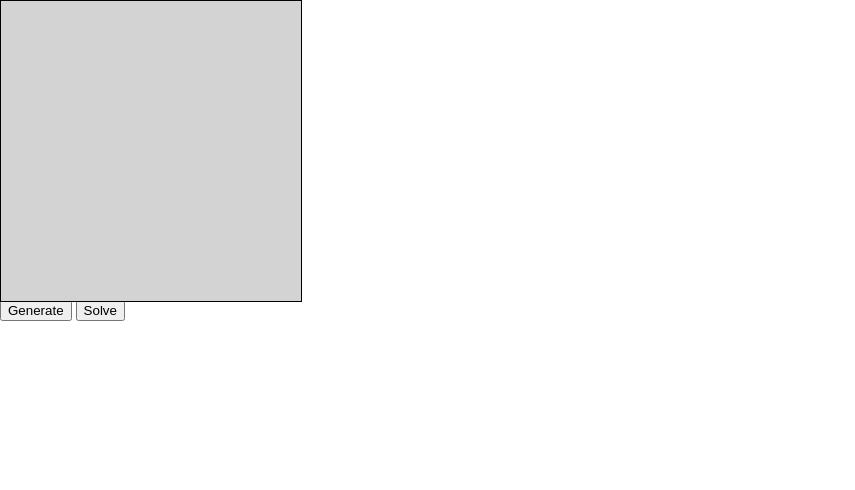
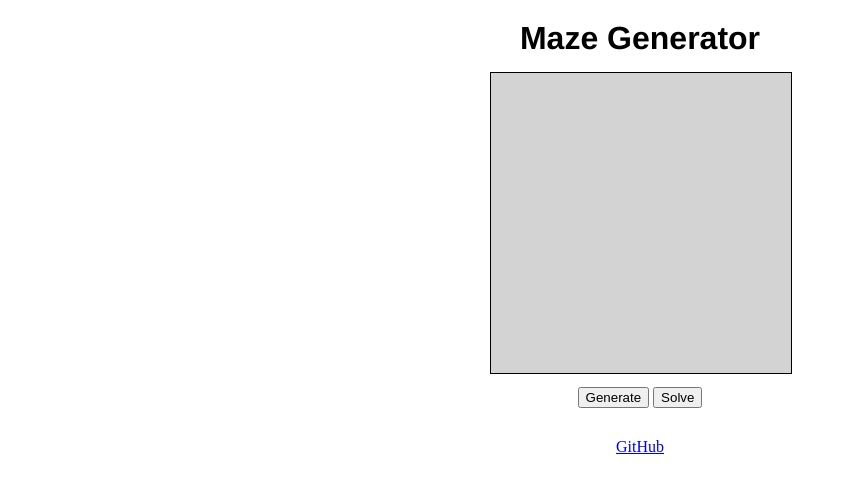
Before and after one commit to jghinestrosa/maze-generator, a website: page index.html in a window 1280 px wide. Shown: the whole page, without its empty margins (0-855 px from the left). Drawn offline with Linux system fonts and the light colour scheme.

Commit message:
Change the demo page

```diff
--- a/index.html
+++ b/index.html
@@ -4,16 +4,20 @@
     <meta http-equiv="content-type" content="text/html; charset=utf-8" />
     <link rel="stylesheet" href="styles/style.css" />
     <title>Maze Generator</title>
-
   </head>
   <body>
-    <!--<canvas id="maze" width="180" height="180">-->
+    <h1 class="centered-text">Maze Generator</h1>
     <div id="canvas-wrapper">
       <canvas id="maze" width="300" height="300"></canvas>
       <canvas id="mouse-handler" width="300" height="300"></canvas>
     </div>
-    <button id="bGenerate">Generate</button>
-    <button id="bSolve">Solve</button>
+    <div id="buttons" class="centered-text">
+      <button id="bGenerate">Generate</button>
+      <button id="bSolve">Solve</button>
+    </div>
+    <div id="github" class="centered-text">
+      <a href="https://github.com/jghinestrosa/maze-generator">GitHub</a>
+    </div>
     <script type="text/javascript" charset="utf-8" src="scripts/maze-generator.js"></script>
     <script type="text/javascript" charset="utf-8" src="scripts/maze-painter.js"></script>
     <script type="text/javascript" charset="utf-8" src="scripts/maze-interaction.js"></script>
--- a/styles/style.css
+++ b/styles/style.css
@@ -5,10 +5,22 @@ html, body {
   padding: 0;
 }
 
+.centered-text {
+  text-align: center;
+}
+
+h1 {
+  font-family: helvetica;
+  margin: 0;
+  padding-top: 20px;
+}
+
 #canvas-wrapper {
   width: 300px;
   height: 300px;
   position: relative;
+  top: 15px;
+  margin: 0 auto;
 }
 
 #maze {
@@ -23,4 +35,9 @@ html, body {
   position: absolute;
   top: 0;
   left: 0;
+  opacity: 0.4;
 }
+
+#buttons {
+  padding: 30px;
+}
```
